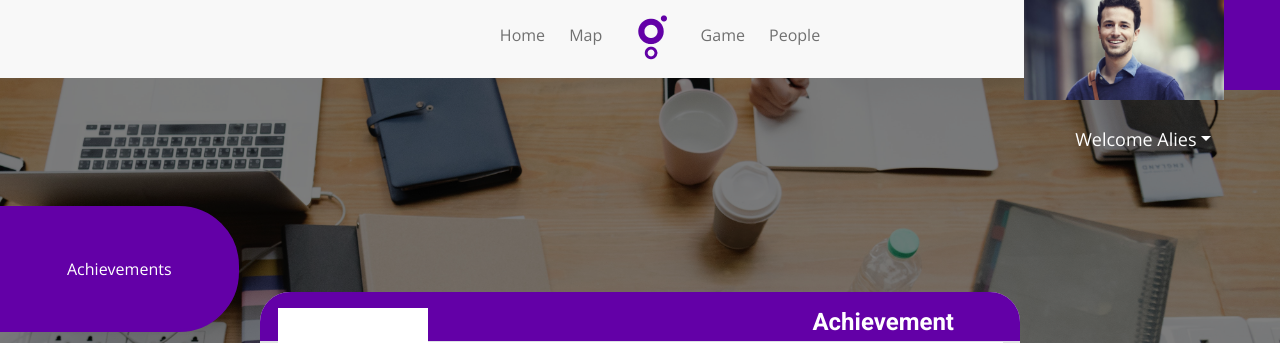
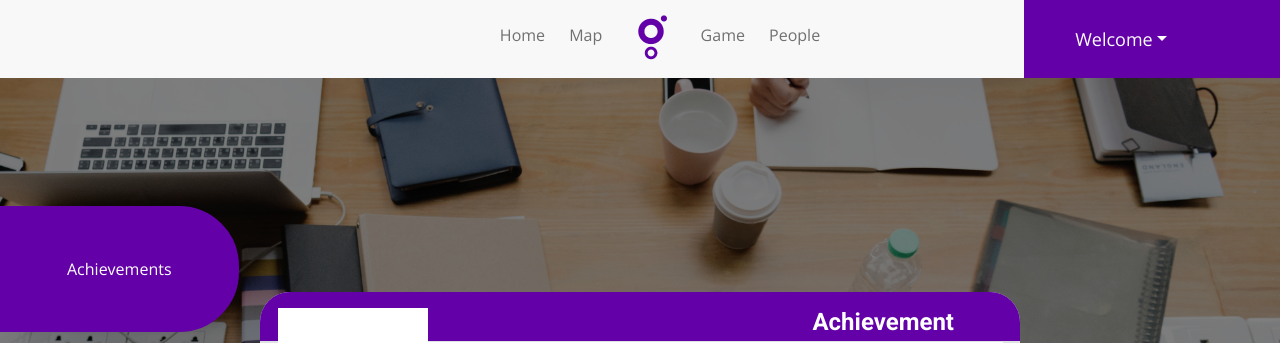
Before and after one commit to Sven-dev/greenhouse-flexwork-monitor, a PHP site: page /game.php in a window 1280 px wide. Shown: the top 343 px of the page. Run offline with PHP 8.4, Linux system fonts and the light colour scheme; some libraries are stand-ins or nearby versions.

Commit message:
removed header profile image
wasn't in sketch anyways

```diff
--- a/backend/user.js
+++ b/backend/user.js
@@ -1,7 +1,6 @@
 /* REQUIRES
 backend/firebase_base.js
 backend/firebase_database.js
-backend/firebase_storage.js
 */
 
 //Fields
@@ -9,7 +8,6 @@ var currentUser;
 var profile;
 
 //Elements
-var headerPicture = document.getElementById("headerProfilePicture");
 var headerName = document.getElementById("dropdownMenuButton");
 
 //Start
@@ -56,6 +54,5 @@ function logOut()
 
 function showHeaderData()
 {
-    dbroot.child("Profiles/" + currentUser.uid + "/ProfilePicture").on('value', snap => getImage(snap.val(), headerPicture));
     headerName.innerHTML = "Welcome " + profile.Name;
 }
--- a/header.php
+++ b/header.php
@@ -22,8 +22,7 @@
 	<div class="navigation-bar">
 		<div class="profile-bar offset-10" onclick="myFunction()">
 
-			<img class="profile-pic" height="100px" id="headerProfilePicture" src="image/profile-pic.jpg">
-			<a class="dropdown-toggle" href="#" id="dropdownMenuButton" data-toggle="dropdown" aria-haspopup="true" aria-expanded="false">Welcome Alies</a>
+			<a class="dropdown-toggle" href="#" id="dropdownMenuButton" data-toggle="dropdown" aria-haspopup="true" aria-expanded="false">Welcome</a>
 
 			<div class="dropdown-menu" id="myDropdown">
 				<ul class="list-unstyled">
```
